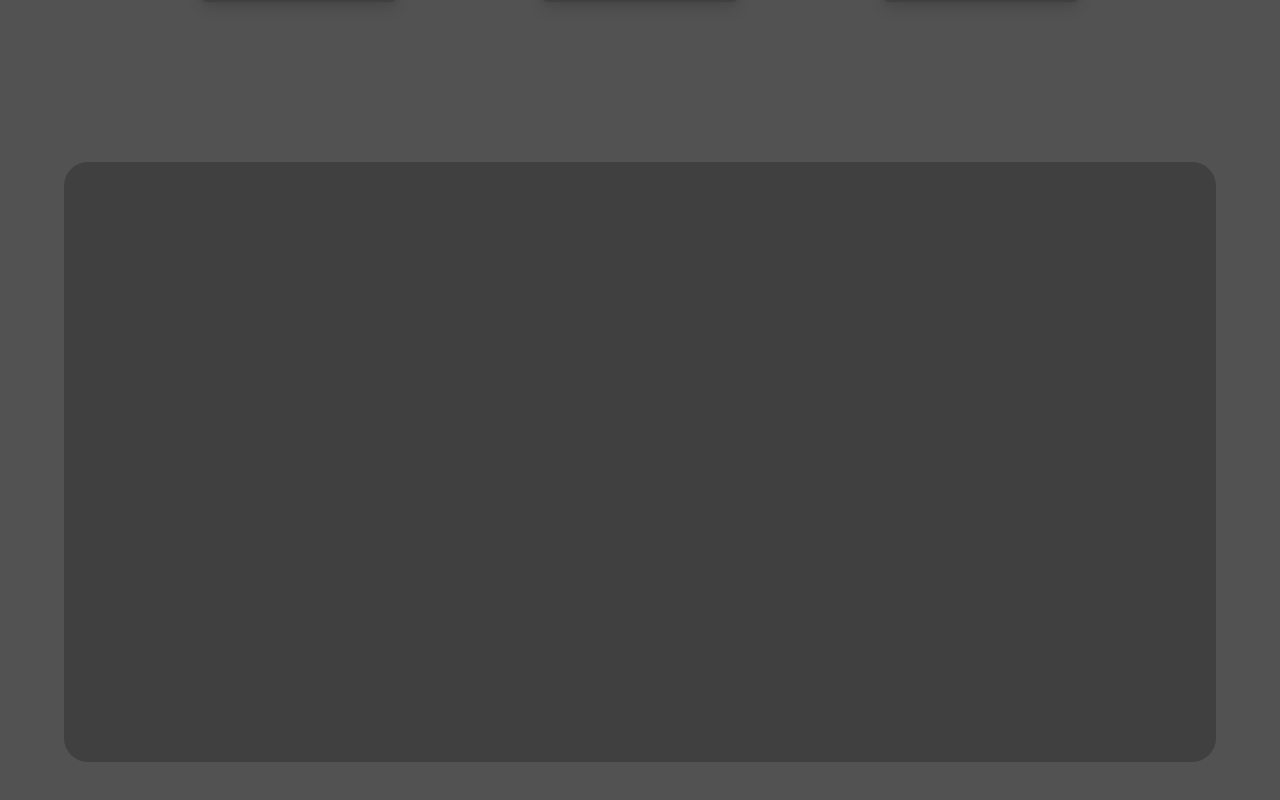
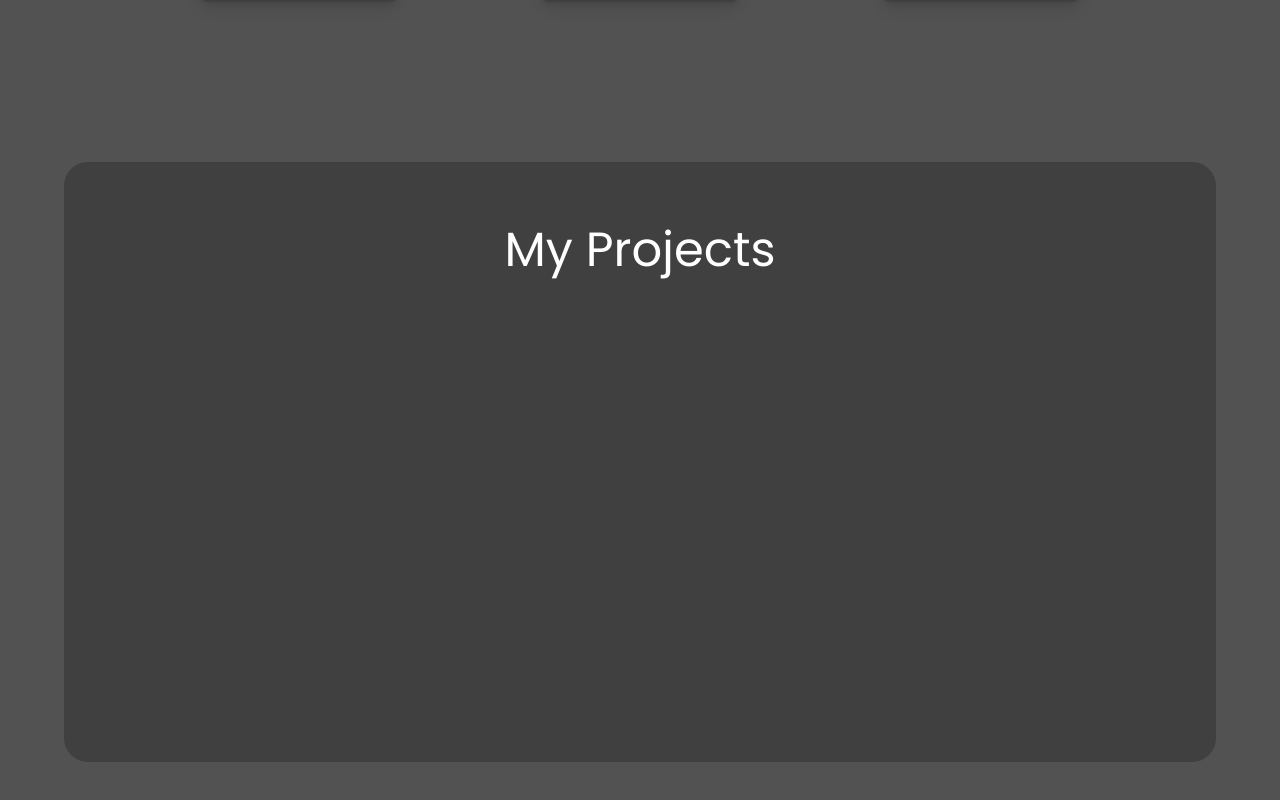
Before and after one commit to luket8032/luke-portfolio, a React (Create React App) app: page / in a window 1280 px wide. Shown: the part 2126-2926 px from the top of the page. Built offline with nearby package versions, Linux system fonts and the light colour scheme.

Commit message:
Added title to project div

```diff
--- a/src/components/Projects.jsx
+++ b/src/components/Projects.jsx
@@ -3,7 +3,7 @@ import React from 'react'
 const Projects = () => {
   return (
     <div className='font-poppins text-white h-[600px] mx-[5%] p-16 bg-neutral-700 rounded-3xl' id='projects'>
-
+        <h1 className='text-5xl text-center'>My Projects</h1>
     </div>
   )
 }
```
